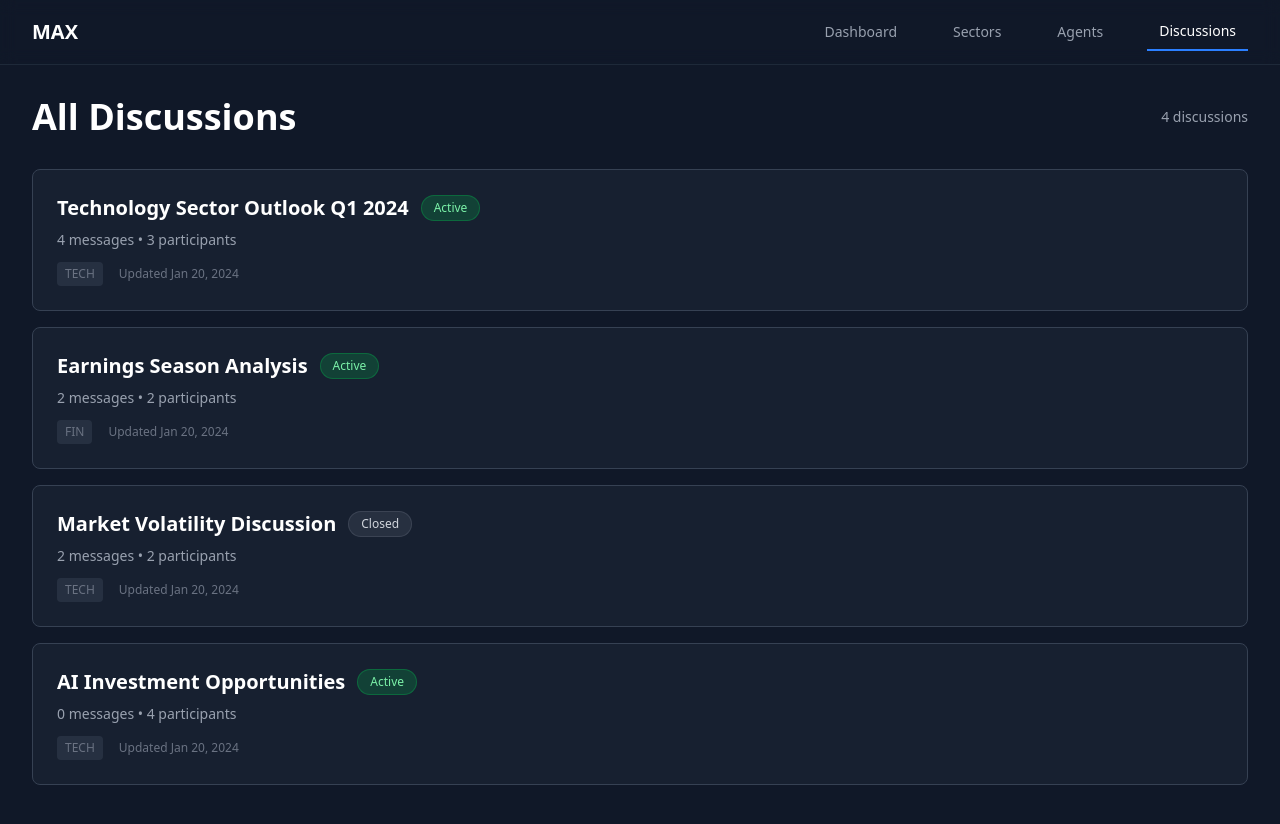
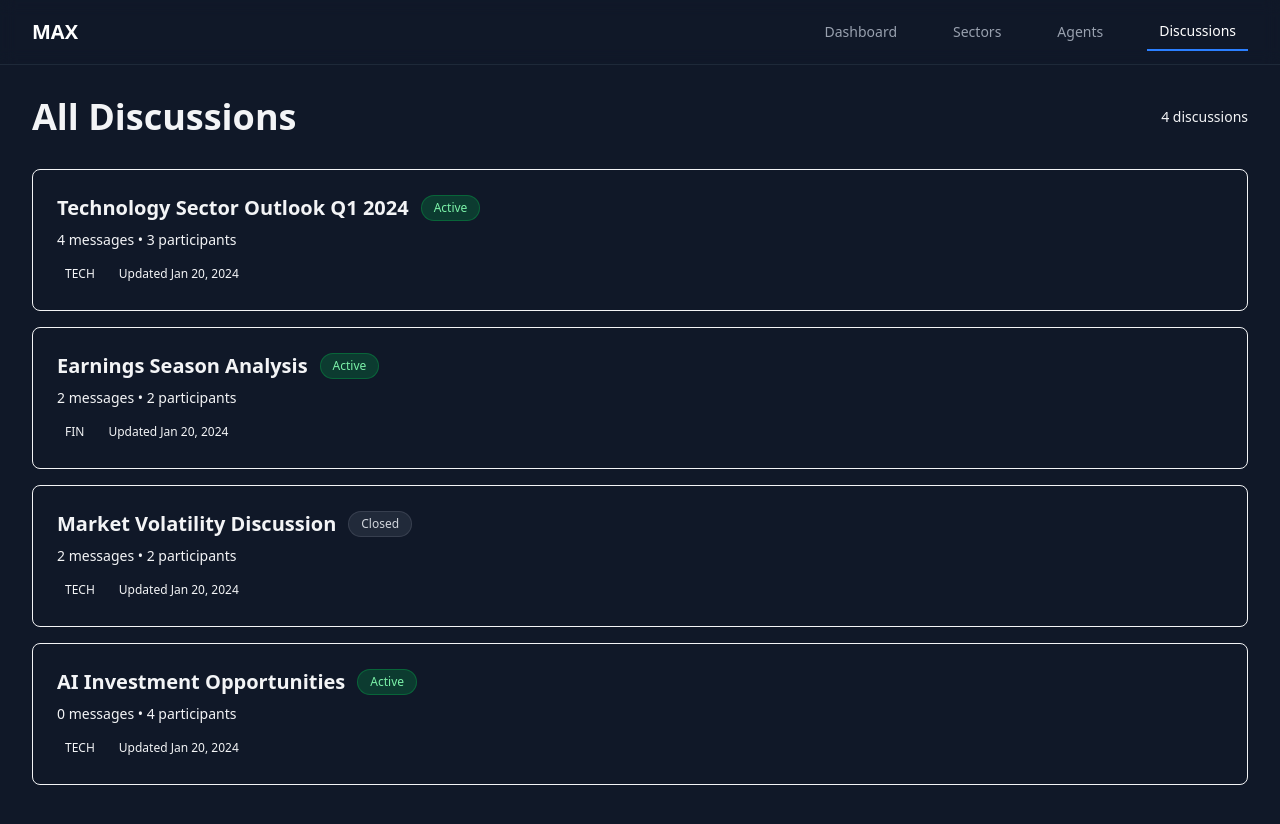
Before and after one commit to ayushsreejith06/MAX, a Next.js app in the folder frontend/: page /discussions in a window 1280 px wide. Shown: the top 824 px of the page. Built offline with nearby package versions, Linux system fonts and the light colour scheme.

Commit message:
Update discussions pages with new design system colors and styling

```diff
--- a/frontend/app/discussions/[id]/page.tsx
+++ b/frontend/app/discussions/[id]/page.tsx
@@ -43,8 +43,8 @@ export default function DiscussionDetailPage() {
       <div className="mx-auto max-w-7xl px-4 sm:px-6 lg:px-8 py-8">
         <div className="flex items-center justify-center min-h-[calc(100vh-8rem)]">
           <div className="text-center">
-            <div className="animate-spin rounded-full h-12 w-12 border-b-2 border-white mx-auto mb-4"></div>
-            <p className="text-gray-400">Loading discussion...</p>
+            <div className="animate-spin rounded-full h-12 w-12 border-b-2 border-accent mx-auto mb-4"></div>
+            <p className="text-primary-text/60">Loading discussion...</p>
           </div>
         </div>
       </div>
@@ -56,12 +56,12 @@ export default function DiscussionDetailPage() {
       <div className="mx-auto max-w-7xl px-4 sm:px-6 lg:px-8 py-8">
         <div className="flex items-center justify-center min-h-[calc(100vh-8rem)]">
           <div className="text-center">
-            <div className="bg-red-500/10 border border-red-500/50 rounded-lg p-6 max-w-md">
-              <h2 className="text-xl font-semibold text-red-400 mb-2">Error</h2>
-              <p className="text-gray-300 mb-4">{error || "Discussion not found"}</p>
+            <div className="bg-down-trend/10 border border-down-trend/50 rounded-lg p-6 max-w-md">
+              <h2 className="text-xl font-semibold text-down-trend mb-2">Error</h2>
+              <p className="text-primary-text/80 mb-4">{error || "Discussion not found"}</p>
               <Link
                 href="/discussions"
-                className="text-blue-400 hover:text-blue-300 inline-block"
+                className="text-accent hover:text-up-trend inline-block"
               >
                 ← Back to Discussions
               </Link>
@@ -90,17 +90,17 @@ export default function DiscussionDetailPage() {
       <div className="mb-8">
         <Link
           href="/discussions"
-          className="text-blue-400 hover:text-blue-300 mb-4 inline-block text-sm"
+          className="text-accent hover:text-up-trend mb-4 inline-block text-sm"
         >
           ← Back to Discussions
         </Link>
         <div className="flex items-start justify-between gap-4 mb-4">
           <div className="flex-1">
-            <h1 className="text-4xl font-bold text-white mb-3">{discussion.title}</h1>
+            <h1 className="text-4xl font-bold text-primary-text mb-3">{discussion.title}</h1>
             <div className="flex items-center gap-3 flex-wrap">
               <StatusTag status={discussion.status} />
               {discussion.sectorSymbol && (
-                <span className="px-2 py-1 text-xs font-medium bg-gray-700/50 text-gray-300 rounded">
+                <span className="px-2 py-1 text-xs font-medium bg-background text-primary-text/80 rounded">
                   {discussion.sectorSymbol}
                 </span>
               )}
@@ -113,9 +113,9 @@ export default function DiscussionDetailPage() {
       <div className="grid grid-cols-1 lg:grid-cols-4 gap-6">
         {/* Messages Section */}
         <div className="lg:col-span-3">
-          <div className="bg-gray-800/50 border border-gray-700 rounded-lg p-6">
+          <div className="bg-card border border-card rounded-lg p-6 shadow-dark-md">
             <div className="flex items-center justify-between mb-6">
-              <h2 className="text-lg font-semibold text-white">
+              <h2 className="text-lg font-semibold text-primary-text">
                 Messages ({sortedMessages.length})
               </h2>
             </div>
--- a/frontend/app/discussions/page.tsx
+++ b/frontend/app/discussions/page.tsx
@@ -26,8 +26,8 @@ export default function DiscussionsPage() {
       <div className="mx-auto max-w-7xl px-4 sm:px-6 lg:px-8 py-8">
         <div className="flex items-center justify-center min-h-[calc(100vh-8rem)]">
           <div className="text-center">
-            <div className="animate-spin rounded-full h-12 w-12 border-b-2 border-white mx-auto mb-4"></div>
-            <p className="text-gray-400">Loading discussions...</p>
+            <div className="animate-spin rounded-full h-12 w-12 border-b-2 border-accent mx-auto mb-4"></div>
+            <p className="text-primary-text/60">Loading discussions...</p>
           </div>
         </div>
       </div>
@@ -37,15 +37,15 @@ export default function DiscussionsPage() {
   return (
     <div className="mx-auto max-w-7xl px-4 sm:px-6 lg:px-8 py-8">
       <div className="flex items-center justify-between mb-8">
-        <h1 className="text-4xl font-bold text-white">All Discussions</h1>
-        <div className="text-sm text-gray-400">
+        <h1 className="text-4xl font-bold text-primary-text">All Discussions</h1>
+        <div className="text-sm text-primary-text/60">
           {discussions.length} {discussions.length === 1 ? "discussion" : "discussions"}
         </div>
       </div>
 
       {discussions.length === 0 ? (
-        <div className="bg-gray-800/50 border border-gray-700 rounded-lg p-12 text-center">
-          <p className="text-gray-400 text-lg">No discussions created yet.</p>
+        <div className="bg-card border border-card rounded-lg p-12 text-center shadow-dark-md">
+          <p className="text-primary-text/60 text-lg">No discussions created yet.</p>
         </div>
       ) : (
         <div className="grid grid-cols-1 gap-4">
@@ -57,20 +57,20 @@ export default function DiscussionsPage() {
               <Link
                 key={discussion.id}
                 href={`/discussions/${discussion.id}`}
-                className="block bg-gray-800/50 border border-gray-700 rounded-lg p-6 hover:border-gray-600 transition-colors"
+                className="block bg-card border border-card rounded-lg p-6 hover:border-accent transition-colors shadow-dark-md"
               >
                 <div className="flex items-start justify-between gap-4">
                   <div className="flex-1 min-w-0">
                     <div className="flex items-center gap-3 mb-2 flex-wrap">
-                      <h3 className="text-xl font-semibold text-white">{discussion.title}</h3>
+                      <h3 className="text-xl font-semibold text-primary-text">{discussion.title}</h3>
                       <StatusTag status={discussion.status} />
                     </div>
 
-                    <p className="text-sm text-gray-400 mb-3">{summary}</p>
+                    <p className="text-sm text-primary-text/60 mb-3">{summary}</p>
 
-                    <div className="flex items-center gap-4 text-xs text-gray-500">
+                    <div className="flex items-center gap-4 text-xs text-primary-text/40">
                       {discussion.sectorSymbol && (
-                        <span className="px-2 py-1 bg-gray-700/50 rounded">
+                        <span className="px-2 py-1 bg-background rounded">
                           {discussion.sectorSymbol}
                         </span>
                       )}
```
